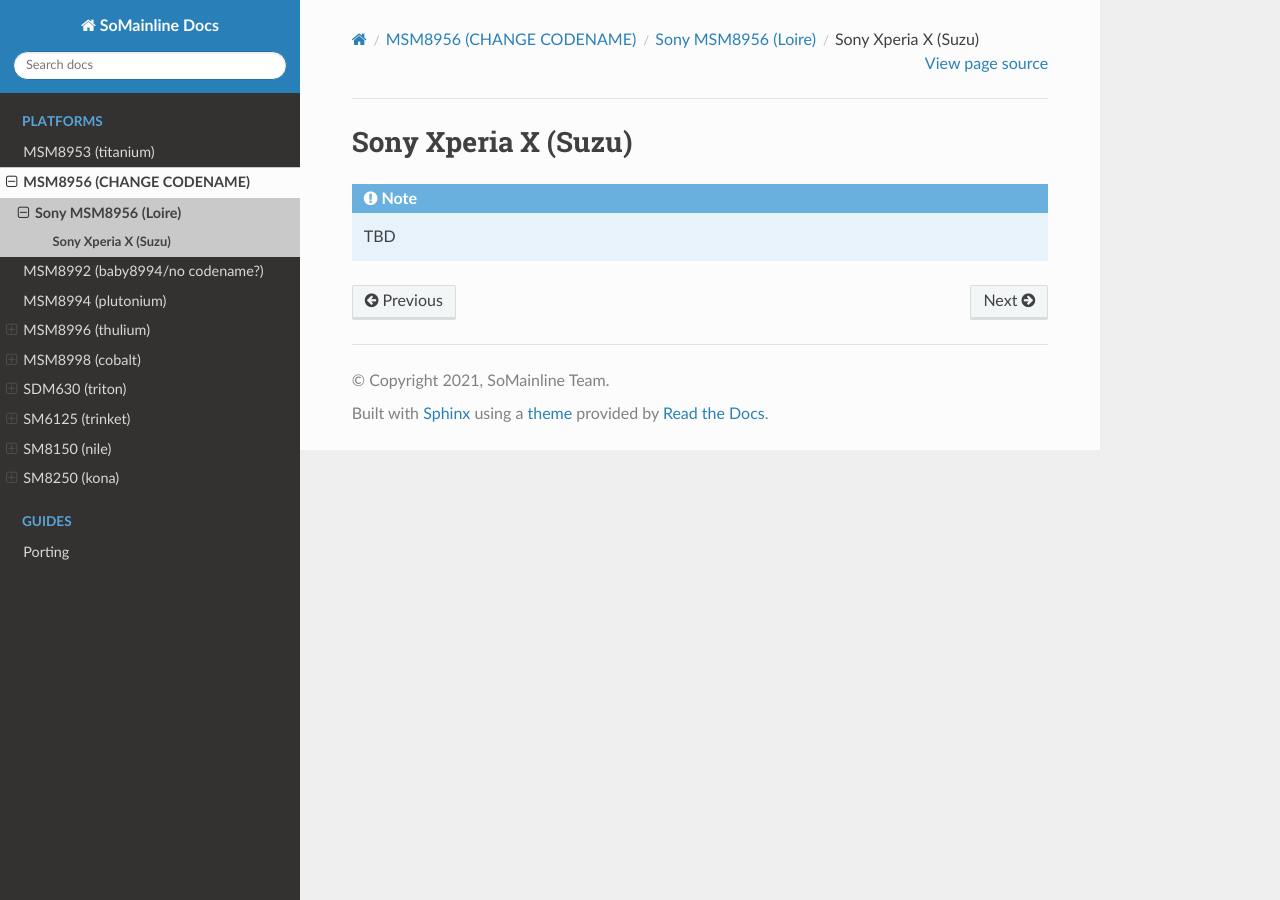
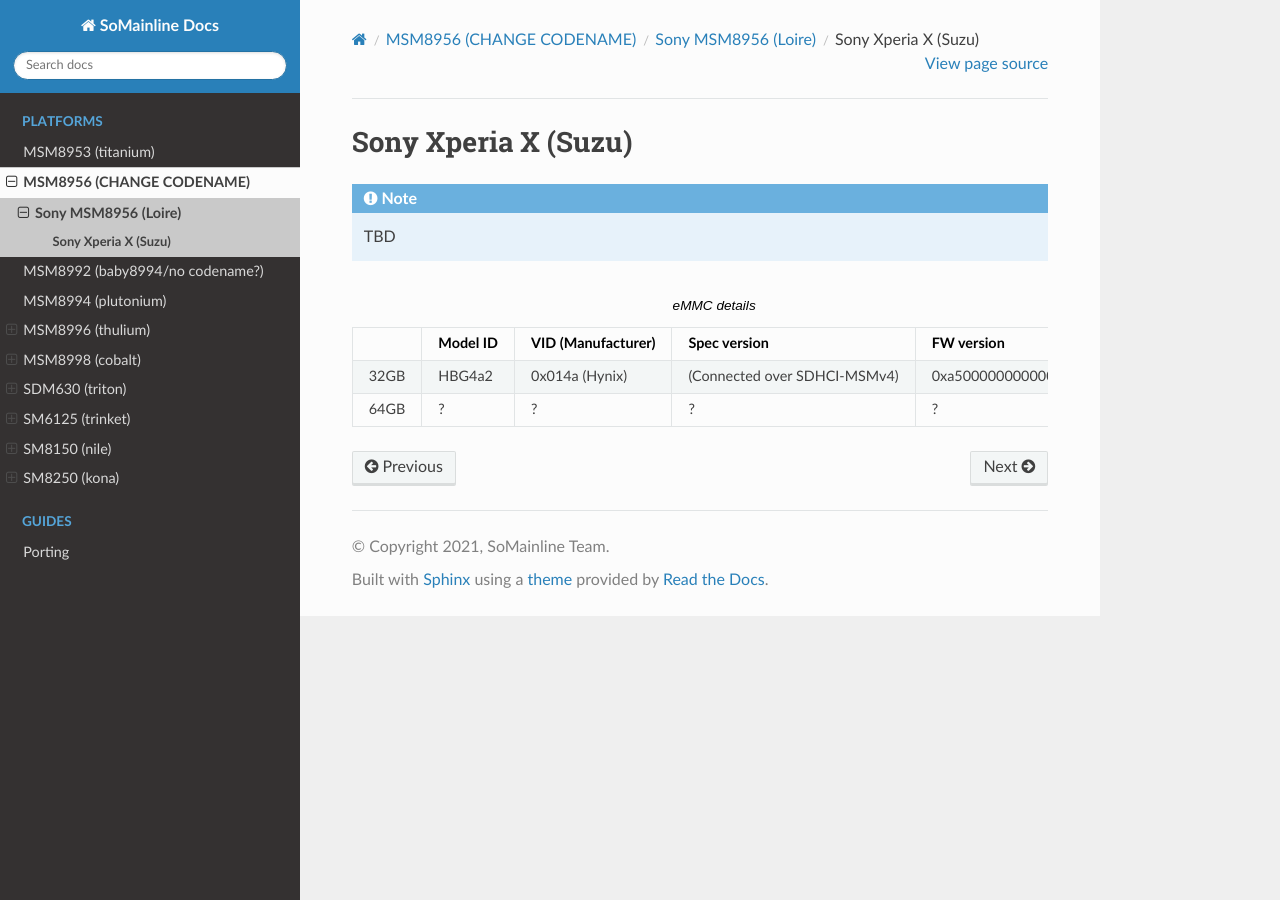
Before and after one commit to SoMainline/docs.somainline.org-deploy, a Sphinx documentation site: the page built from source/platform/msm8956/sony/suzu/index.rst, in a window 1280 px wide. Built offline with Sphinx 7.4.7 and the Read the Docs theme 2.0.0, drawn with Linux system fonts in a browser that asks for light colours.

Commit message:
suzu: Add eMMC

```diff
--- a/source/platform/msm8956/sony/suzu/index.rst
+++ b/source/platform/msm8956/sony/suzu/index.rst
@@ -2,3 +2,22 @@
 ====================
 
 .. note:: TBD
+
+.. list-table:: eMMC details
+   :header-rows: 1
+
+   * -
+     - Model ID
+     - VID (Manufacturer)
+     - Spec version
+     - FW version
+   * - 32GB
+     - HBG4a2
+     - 0x014a (Hynix)
+     - (Connected over SDHCI-MSMv4)
+     - 0xa500000000000000
+   * - 64GB
+     - ?
+     - ?
+     - ?
+     - ?
```
